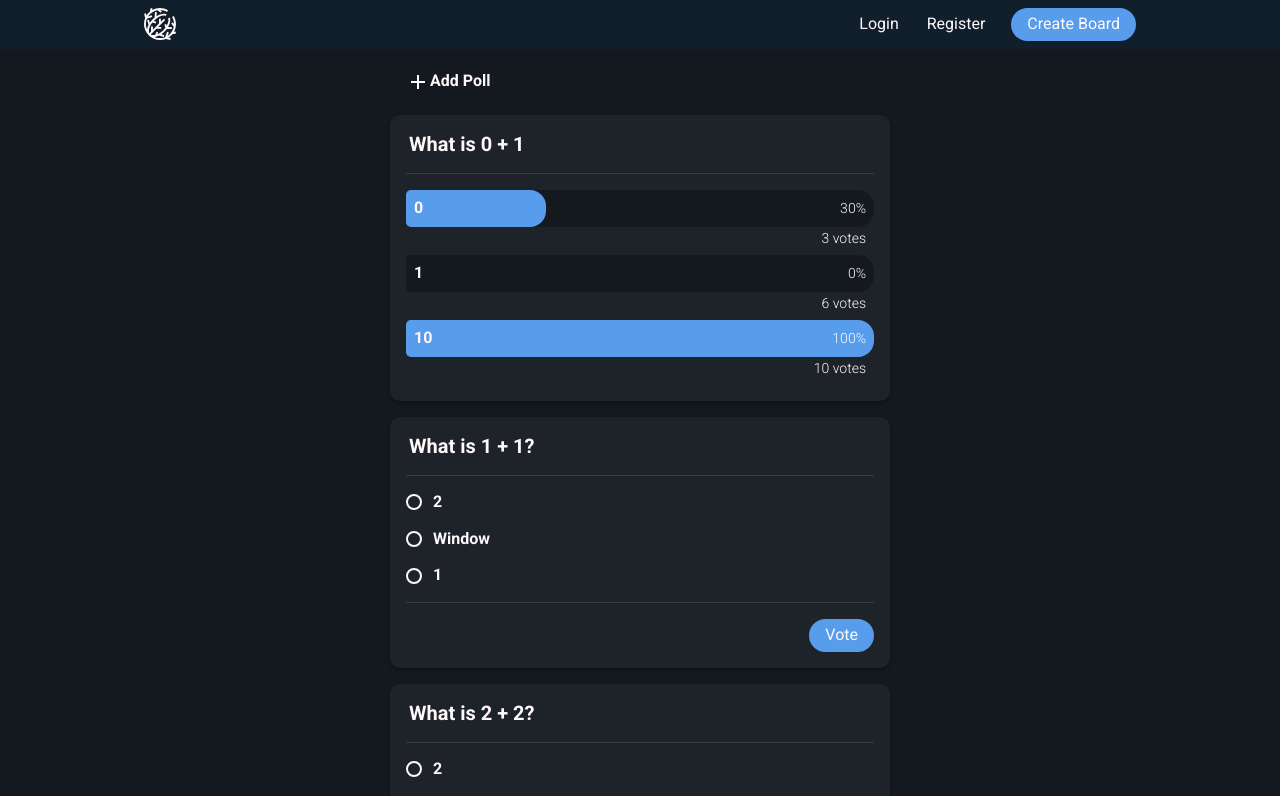
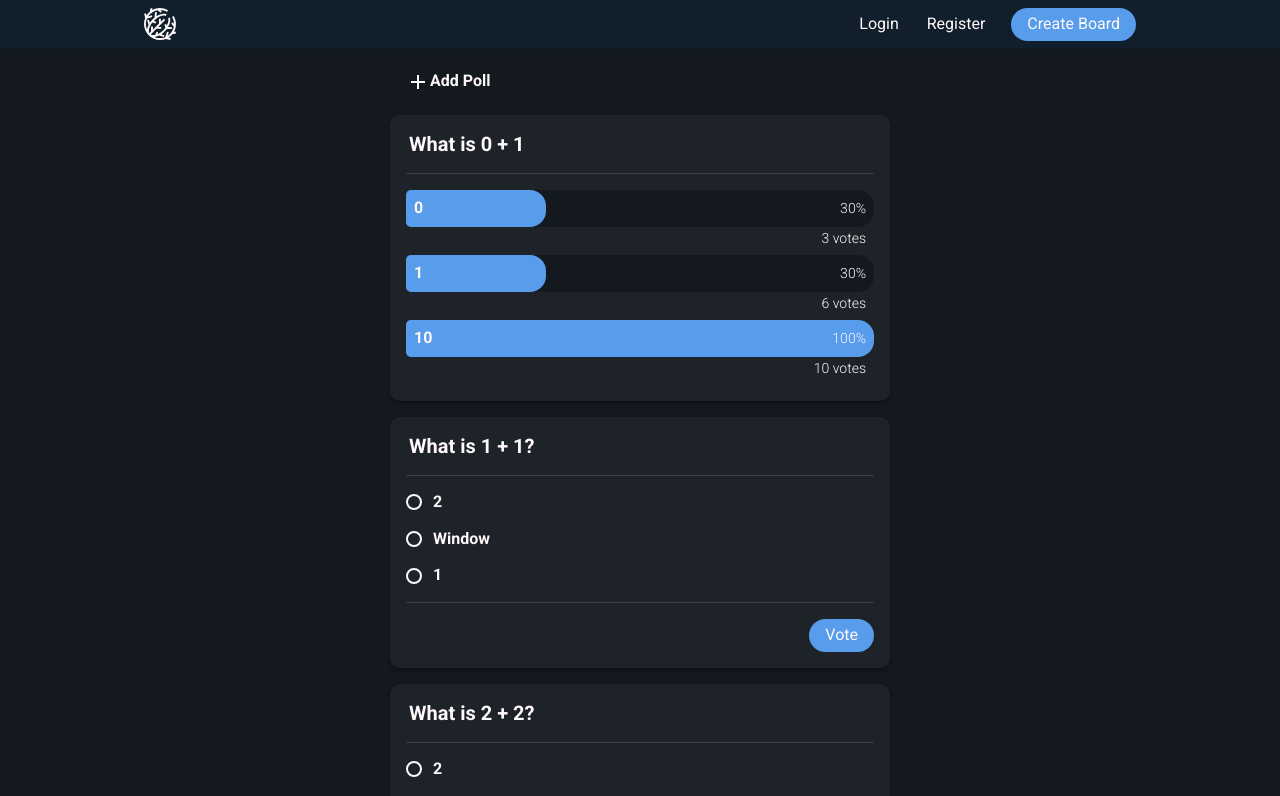
Before and after one commit to hhuuddoo/silent-classroom, a React (Create React App) app: page / in a window 1280 px wide. Shown: the top 796 px of the page. Built offline with nearby package versions, Linux system fonts and the light colour scheme.

Commit message:
add default poll result values

```diff
--- a/src/components/poll-option-result.js
+++ b/src/components/poll-option-result.js
@@ -1,6 +1,10 @@
 import React from "react";
 
-export default function PollOptionResult({ option, percentage, votes }) {
+export default function PollOptionResult({
+  option,
+  percentage = 0,
+  votes = 0,
+}) {
   return (
     <div className="poll-result-container">
       <div className="poll-result">
--- a/src/containers/poll-results.js
+++ b/src/containers/poll-results.js
@@ -7,7 +7,7 @@ export default function PollResults({ question }) {
       <Question>{question}</Question>
       <Seperator />
       <PollOptionResult option="0" percentage="30" votes="3" />
-      <PollOptionResult option="1" percentage="0" votes="6" />
+      <PollOptionResult option="1" percentage="30" votes="6" />
       <PollOptionResult option="10" percentage="100" votes="10" />
     </Panel>
   );
--- a/src/scss/_poll-result.scss
+++ b/src/scss/_poll-result.scss
@@ -2,6 +2,7 @@
   display: flex;
   flex-direction: column;
   margin-bottom: 0.5rem;
+  user-select: none;
 
   .poll-result {
     position: relative;
--- a/src/scss/index.css
+++ b/src/scss/index.css
@@ -500,6 +500,10 @@ a:hover {
       -ms-flex-direction: column;
           flex-direction: column;
   margin-bottom: 0.5rem;
+  -webkit-user-select: none;
+     -moz-user-select: none;
+      -ms-user-select: none;
+          user-select: none;
 }
 
 .poll-result-container .poll-result {
```
Also changed, not shown: 1 other file (tests, documents, lock files or other folders).
